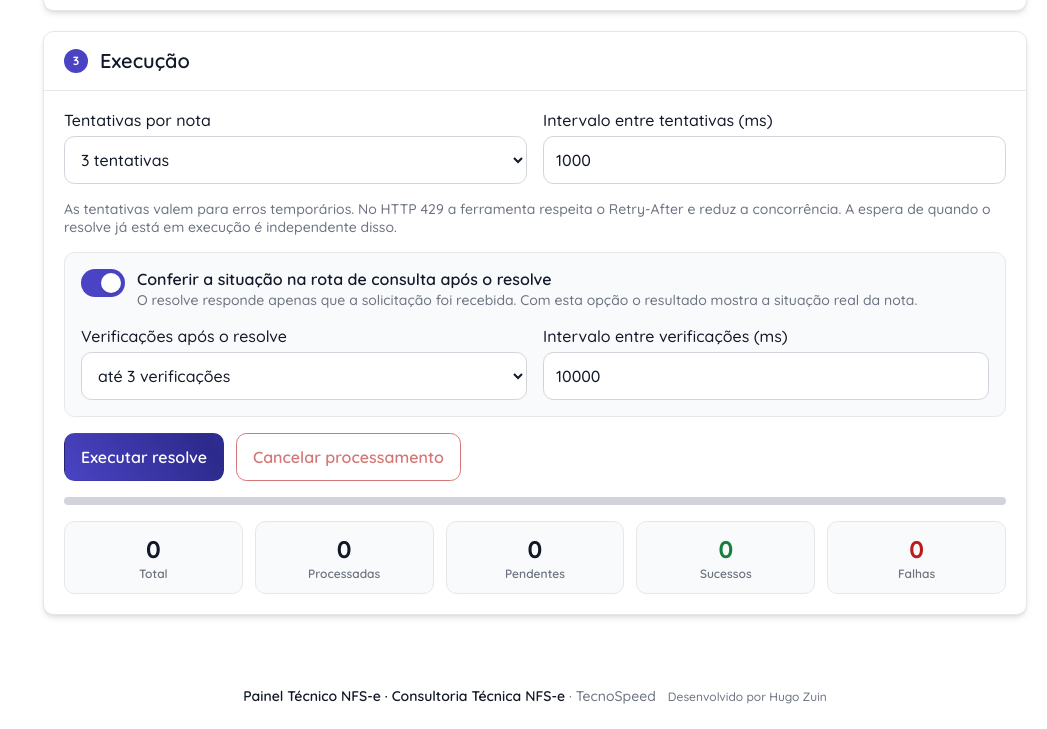
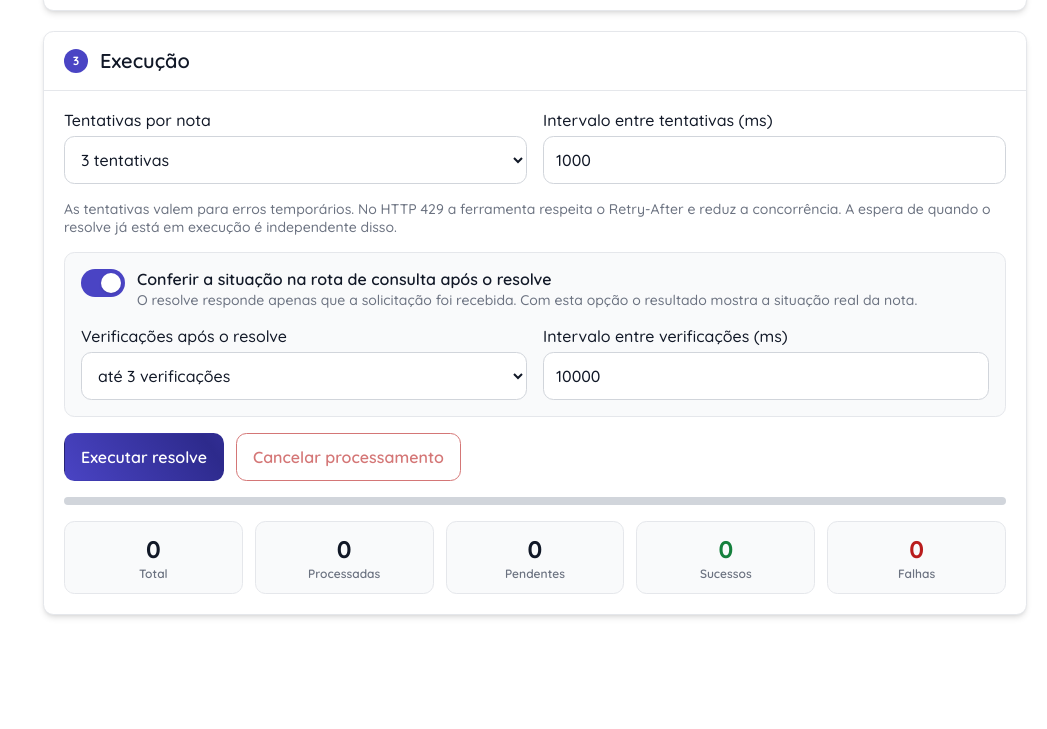
Before and after one commit to hugozuin/painel-tecnico-nfse, a website with bundled scripts: page index.html in a window 1280 px wide. Shown: the part 1463-2192 px from the top of the page, without its empty margins (233-1280 px from the left). After the commit the page ends 2126 px from the top, so only its background shows below. Built offline with nearby package versions, Linux system fonts and the light colour scheme.

Commit message:
Remove o rodapé
O nome do painel já está no cabeçalho. A decisão da seção 8 do
CLAUDE.md passa a registrar a ausência do rodapé.

Co-Authored-By: Claude Opus 5.5 <noreply@anthropic.com>

```diff
--- a/index.html
+++ b/index.html
@@ -59,11 +59,6 @@
       </section>
     </main>
   </div>
-
-  <footer class="app-footer">
-    <span><strong class="rodape-destaque">Painel Técnico NFS-e · Consultoria Técnica NFS-e</strong> · TecnoSpeed</span>
-    <span class="assinatura">Desenvolvido por Hugo Zuin</span>
-  </footer>
 
   <div class="painel-logs-fundo" id="painelLogsFundo" hidden>
     <aside class="painel-logs" role="dialog" aria-modal="true" aria-labelledby="painelLogsTitulo">
--- a/styles.css
+++ b/styles.css
@@ -359,8 +359,6 @@ body {
 
 body { padding-left: 16rem; }
 
-.app-shell { min-height: calc(100vh - 140px); }
-
 .app-main {
   max-width: 96rem;
   margin: 0 auto;
@@ -375,20 +373,6 @@ body { padding-left: 16rem; }
 .cabecalho-pagina h1 { font-size: 1.875rem; font-weight: 600; line-height: 1.2; color: var(--text-strong); }
 .cabecalho-pagina p { font-size: 1rem; line-height: 1.5; color: var(--text-soft); max-width: 54rem; }
 .tela { display: flex; flex-direction: column; gap: 1.25rem; }
-
-.app-footer {
-  display: flex;
-  justify-content: center;
-  align-items: baseline;
-  gap: 0.25rem 0.75rem;
-  flex-wrap: wrap;
-  text-align: center;
-  font-size: 0.875rem;
-  color: var(--text-soft);
-  padding: 1.5rem 1rem;
-}
-.rodape-destaque { font-weight: 600; color: var(--text-strong); }
-.app-footer .assinatura { font-size: 0.75rem; }
 
 @media (max-width: 768px) {
   body { padding-left: 0; }
--- a/testes/teste-interface.mjs
+++ b/testes/teste-interface.mjs
@@ -55,11 +55,7 @@ conferir("nome novo no cabeçalho", document.querySelector(".header-titles h1").
 conferir("título da aba do navegador", document.title.includes("Painel Técnico NFS-e"), document.title);
 conferir("logo nova", document.querySelector(".marca-logo").getAttribute("src") === "assets/logo.svg");
 conferir("favicon novo", document.querySelector('link[rel="icon"]').getAttribute("href") === "assets/favicon.svg");
-const rodape = document.querySelector(".app-footer").textContent;
-conferir("rodapé com Consultoria Técnica NFS-e e autoria", rodape.includes("Consultoria Técnica NFS-e") && rodape.includes("Desenvolvido por Hugo Zuin"));
-conferir("rodapé com destaque no nome", document.querySelector(".app-footer strong")?.textContent === "Painel Técnico NFS-e · Consultoria Técnica NFS-e");
-conferir("autoria com menos destaque", document.querySelector(".app-footer .assinatura")?.textContent === "Desenvolvido por Hugo Zuin");
-conferir("rodapé sem a origem das definições", !rodape.includes("Definições") && !document.getElementById("rodapeDefinicoes"));
+conferir("sem rodapé", !document.querySelector("footer, .app-footer"));
 const total = ler("rotas").rotas.filter((r) => !r.oculta).length + ler("rotas-nacional").rotas.length + 3;
 conferir("botão Repositório oculto pela configuração entregue", document.getElementById("linkRepositorio").hidden);
 conferir("menu com a aba de IBS e CBS", document.querySelectorAll(".menu-item").length === total, String(document.querySelectorAll(".menu-item").length));
```
Also changed, not shown: CLAUDE.md (+3 -4 lines), CHANGELOG.md.
